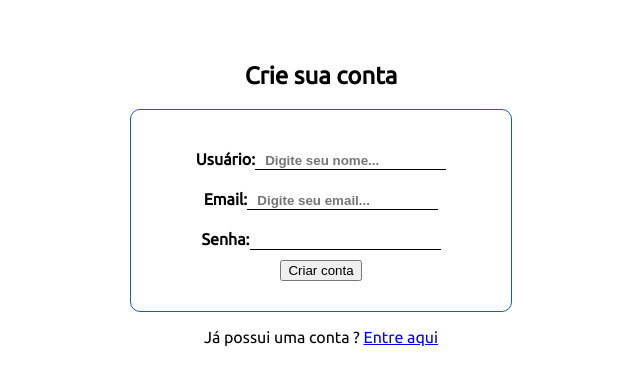
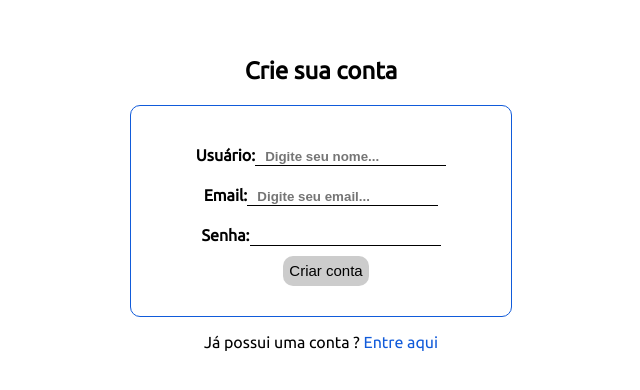
Before and after one commit to JaoConquista/PROJETO-INTER, a React (Vite) app: page / in a window 1280 px wide. Shown: the part 198-588 px from the top of the page, without its empty margins (319-959 px from the left). Built offline with nearby package versions, Linux system fonts and the light colour scheme.

Commit message:
navegação entre as rotas

```diff
--- a/src/ModuleCss/Form.module.css
+++ b/src/ModuleCss/Form.module.css
@@ -37,3 +37,26 @@ input:focus{
     box-shadow: 0 0 0 0;
     outline: 0;
 }
+
+.form-btn{
+    text-align: center;
+    margin-left: 10px;
+    font-size: 15px;
+    font-weight: lighter;
+    border: none;
+    background-color: #ccc;
+    color: #000;
+    height: 2em;
+    border-radius: 10px;
+}
+
+.form-btn:hover{
+    transition: 0.5s;
+    background-color: #4b4646;
+    color: #fff;
+}
+
+a{
+    text-decoration: none;
+    color: #115bda;
+}
--- a/src/ModuleCss/Interface.module.css
+++ b/src/ModuleCss/Interface.module.css
@@ -65,7 +65,6 @@ html, body {
   }
 
   #interface {
-    /*defina a largura que desejar*/
     background-color: #fff;
     grid-area: C;
     height: 100%;
--- a/src/components/FormCreateAccount.tsx
+++ b/src/components/FormCreateAccount.tsx
@@ -7,12 +7,14 @@ import styles from '../ModuleCss/Form.module.css'
 //Importações de componentes
 import FormLogIn from './FormLogIn';
 //Link de direcionamento para outra página pelo reat router
-import { Link, redirect } from 'react-router-dom'
+import { Link } from 'react-router-dom'
+import { useNavigate} from "react-router-dom";
 
 const FormCreateAccount = () => {
-
-const notify = () => toast.success("Cadastro realizado ! Faça seu Login...")
-const notifyRedirection = () => toast.warn("Redirecionado para login ...")
+//Notificação de sucesso
+const successNotify = () => toast.success('Sucesso ! fazendo login...');
+//Navegação entre as rotas usando o hook useNavigate
+const navigate = useNavigate()
 
 //Estado que armazena dados do cliente para eferuar o cadastro
 const [formValues,setFormValues] = useState({
@@ -20,8 +22,7 @@ const [formValues,setFormValues] = useState({
     email :  '',
     senha : ''
 })
-
-const [redi,setRedirect] = useState(false)
+const [redirect,setRedirect] = useState(false)
 //Funções
 
 // handleInputChange =  altera o valor usuario, email e senha ao preencher o formulário
@@ -29,25 +30,11 @@ function handleInputChange(e: React.ChangeEvent<HTMLInputElement>) {
   const { name, value } = e.target;
   setFormValues({ ...formValues, [name]: value });
 }
-function redirection () {
-
-
-  useEffect(() => {
-    const timer = setTimeout(() => {
-      setRedirect(true);
-    },3000);
-
-    return () => {
-      clearTimeout(timer)
-    };
-  }, []);
-}
-
 // handleSubmit = lida com a submissão do formlário
 const handleSubmit = async (e: React.FormEvent<HTMLFormElement>) => {
   e.preventDefault()
 
-  notify()
+
   console.log(formValues)
 
   setFormValues({
@@ -55,6 +42,10 @@ const handleSubmit = async (e: React.FormEvent<HTMLFormElement>) => {
     email :  '',
     senha : ''
   })
+
+  successNotify()
+  //mudando de rota automaticamente
+  setTimeout( () => {navigate('/login')},2000)
 }
   return (
     <div className={styles['create-account']}>
@@ -94,11 +85,12 @@ const handleSubmit = async (e: React.FormEvent<HTMLFormElement>) => {
             value={formValues.senha}
             onChange={handleInputChange}/>
         </label>
-        <button type='submit'>Criar conta</button>
+        <button className={styles['form-btn']} type='submit'>Criar conta</button>
     </form>
     <p>Já possui uma conta ? <Link to='/login'>Entre aqui</Link></p>
     </div>
   )
+
 }
 
 export default FormCreateAccount
--- a/src/components/FormLogIn.tsx
+++ b/src/components/FormLogIn.tsx
@@ -7,28 +7,38 @@ import styles from '../ModuleCss/Form.module.css'
 
 import {Link} from 'react-router-dom'
 
+import { useNavigate } from 'react-router-dom';
+
 
 const FormLogIn = () => {
   //Mensagens de erro ou sucesso
   const errorNotify = () => toast.error("Login não encontrado")
   const succeedNotify = () => toast.success("Login não encontrado")
 
+  const navigate = useNavigate()
+
+  const handleSubmit = async (e: any) => {
+    e.preventDefault()
+
+    navigate('/principal')
+  }
+
   return (
     <div className={styles['login-account']}>
     <ToastContainer/>
     <h2>Faça seu Login</h2>
-    <form className={styles['form']}>
+    <form className={styles['form']} onSubmit={handleSubmit}>
         <label className={styles['label']}>
             Email:
-            <input type="email" name='email'/>
+            <input type="email" name='email' required/>
         </label>
         <label>
             Senha:
-            <input type="password" name='password'/>
+            <input type="password" name='password' required/>
         </label>
-        <button type='submit'>Entrar</button>
+        <button className={styles['form-btn']} type='submit'>Entrar</button>
     </form>
-    <p>Não possui uma conta ? <Link to='/'>crie aqui !</Link></p>
+    <p>Não possui uma conta ? <Link to='/'>Crie aqui !</Link></p>
     </div>
   )
 }
```
